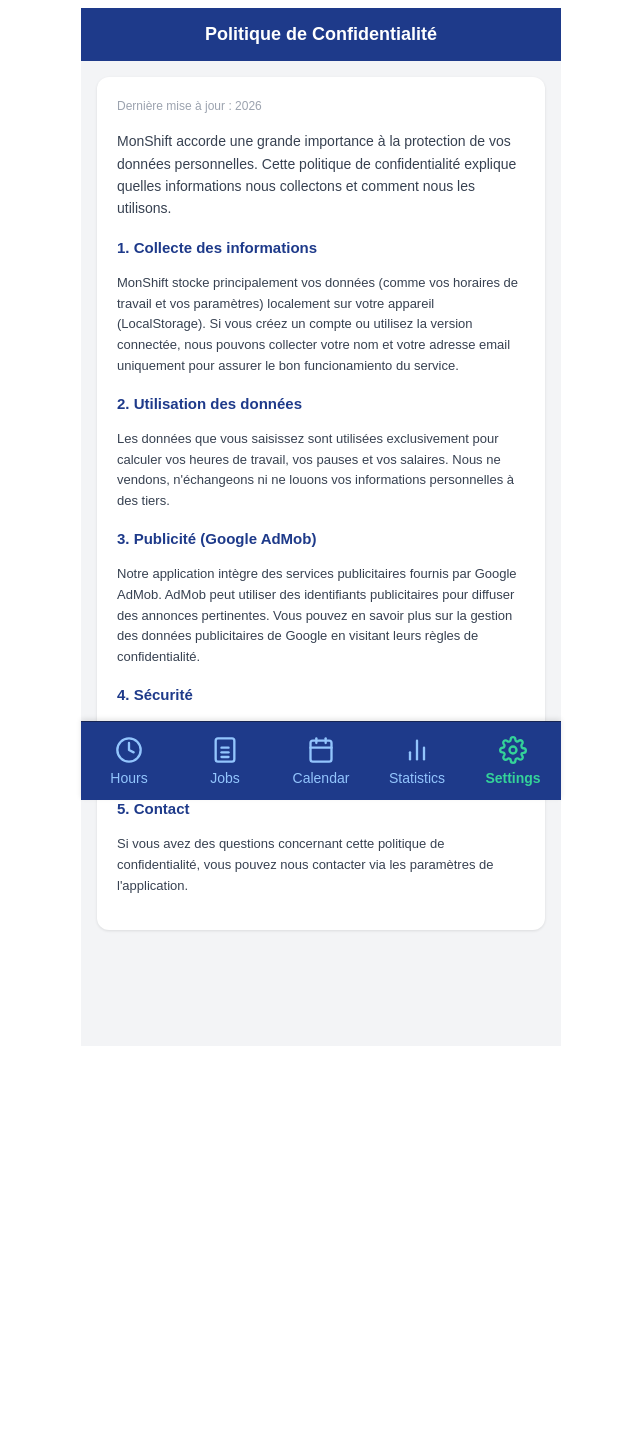
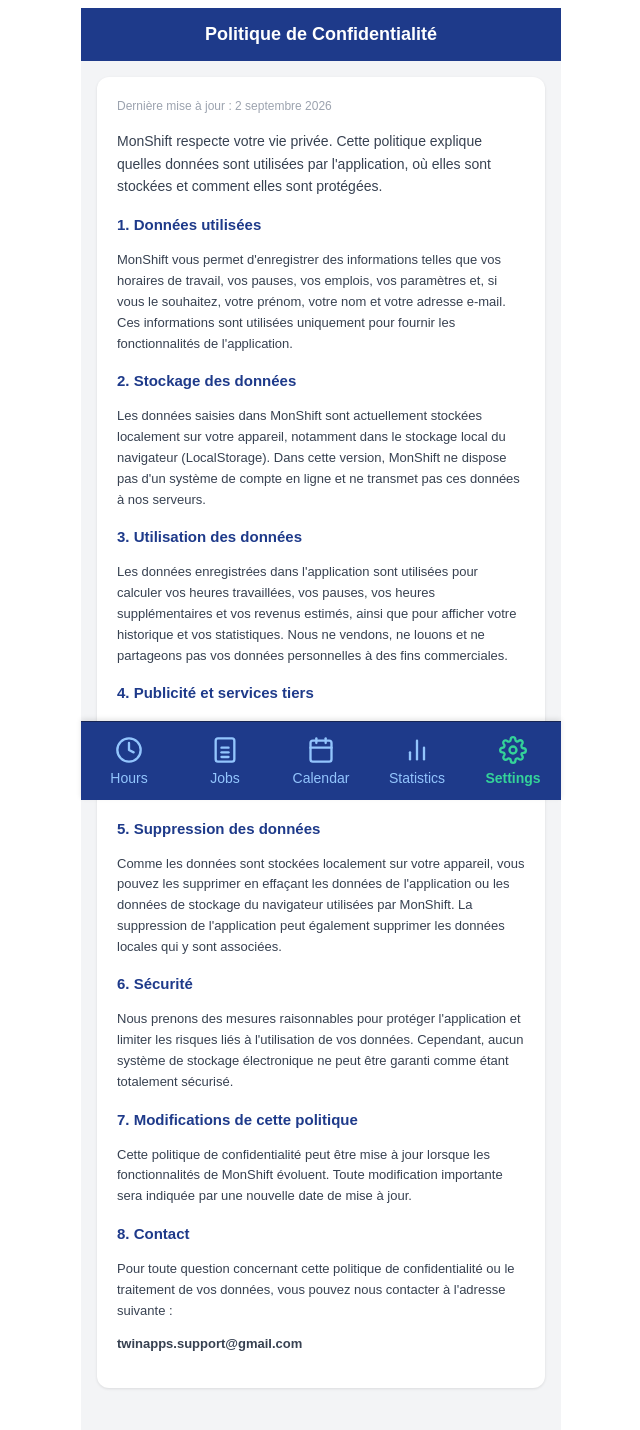
Before and after one commit to NminaN85/Monshift, a Next.js app: page /privacy in a window 1280 px wide. Shown: the top 1430 px of the page, without its empty margins (319-959 px from the left). Before the commit the page ends 1054 px from the top, so only its background shows below. Built offline with nearby package versions, Linux system fonts and the light colour scheme.

Commit message:
Update page.jsx

```diff
--- a/src/app/privacy/page.jsx
+++ b/src/app/privacy/page.jsx
@@ -6,49 +6,123 @@
 const texts = {
   fr: {
     title: "Politique de Confidentialité",
-    lastUpdated: "Dernière mise à jour : 2026",
-    intro: "MonShift accorde une grande importance à la protection de vos données personnelles. Cette politique de confidentialité explique quelles informations nous collectons et comment nous les utilisons.",
-    section1Title: "1. Collecte des informations",
-    section1Text: "MonShift stocke principalement vos données (comme vos horaires de travail et vos paramètres) localement sur votre appareil (LocalStorage). Si vous créez un compte ou utilisez la version connectée, nous pouvons collecter votre nom et votre adresse email uniquement pour assurer le bon funcionamiento du service.",
-    section2Title: "2. Utilisation des données",
-    section2Text: "Les données que vous saisissez sont utilisées exclusivement pour calculer vos heures de travail, vos pauses et vos salaires. Nous ne vendons, n'échangeons ni ne louons vos informations personnelles à des tiers.",
-    section3Title: "3. Publicité (Google AdMob)",
-    section3Text: "Notre application intègre des services publicitaires fournis par Google AdMob. AdMob peut utiliser des identifiants publicitaires pour diffuser des annonces pertinentes. Vous pouvez en savoir plus sur la gestion des données publicitaires de Google en visitant leurs règles de confidentialité.",
-    section4Title: "4. Sécurité",
-    section4Text: "Nous mettons en œuvre des mesures de sécurité appropriées pour protéger vos informations contre tout accès non autorisé ou modification.",
-    section5Title: "5. Contact",
-    section5Text: "Si vous avez des questions concernant cette politique de confidentialité, vous pouvez nous contacter via les paramètres de l'application."
+    lastUpdated: "Dernière mise à jour : 2 septembre 2026",
+    intro:
+      "MonShift respecte votre vie privée. Cette politique explique quelles données sont utilisées par l'application, où elles sont stockées et comment elles sont protégées.",
+
+    section1Title: "1. Données utilisées",
+    section1Text:
+      "MonShift vous permet d'enregistrer des informations telles que vos horaires de travail, vos pauses, vos emplois, vos paramètres et, si vous le souhaitez, votre prénom, votre nom et votre adresse e-mail. Ces informations sont utilisées uniquement pour fournir les fonctionnalités de l'application.",
+
+    section2Title: "2. Stockage des données",
+    section2Text:
+      "Les données saisies dans MonShift sont actuellement stockées localement sur votre appareil, notamment dans le stockage local du navigateur (LocalStorage). Dans cette version, MonShift ne dispose pas d'un système de compte en ligne et ne transmet pas ces données à nos serveurs.",
+
+    section3Title: "3. Utilisation des données",
+    section3Text:
+      "Les données enregistrées dans l'application sont utilisées pour calculer vos heures travaillées, vos pauses, vos heures supplémentaires et vos revenus estimés, ainsi que pour afficher votre historique et vos statistiques. Nous ne vendons, ne louons et ne partageons pas vos données personnelles à des fins commerciales.",
+
+    section4Title: "4. Publicité et services tiers",
+    section4Text:
+      "La version actuelle de MonShift ne contient pas de publicité et n'utilise pas Google AdMob. Si des services publicitaires ou d'autres services tiers sont ajoutés dans une future version, cette politique de confidentialité sera mise à jour afin de décrire leur utilisation.",
+
+    section5Title: "5. Suppression des données",
+    section5Text:
+      "Comme les données sont stockées localement sur votre appareil, vous pouvez les supprimer en effaçant les données de l'application ou les données de stockage du navigateur utilisées par MonShift. La suppression de l'application peut également supprimer les données locales qui y sont associées.",
+
+    section6Title: "6. Sécurité",
+    section6Text:
+      "Nous prenons des mesures raisonnables pour protéger l'application et limiter les risques liés à l'utilisation de vos données. Cependant, aucun système de stockage électronique ne peut être garanti comme étant totalement sécurisé.",
+
+    section7Title: "7. Modifications de cette politique",
+    section7Text:
+      "Cette politique de confidentialité peut être mise à jour lorsque les fonctionnalités de MonShift évoluent. Toute modification importante sera indiquée par une nouvelle date de mise à jour.",
+
+    section8Title: "8. Contact",
+    section8Text:
+      "Pour toute question concernant cette politique de confidentialité ou le traitement de vos données, vous pouvez nous contacter à l'adresse suivante :",
+    email: "twinapps.support@gmail.com",
   },
+
   en: {
     title: "Privacy Policy",
-    lastUpdated: "Last updated: 2026",
-    intro: "MonShift values your privacy. This Privacy Policy explains what information we collect and how we use it.",
-    section1Title: "1. Information Collection",
-    section1Text: "MonShift primarily stores your data (such as your work hours and settings) locally on your device (LocalStorage). If you create an account, we may collect your name and email address solely to provide and improve the service.",
-    section2Title: "2. Use of Information",
-    section2Text: "The data you input is used exclusively to calculate your work hours, breaks, and earnings. We do not sell, trade, or rent your personal information to third parties.",
-    section3Title: "3. Advertising (Google AdMob)",
-    section3Text: "Our app integrates advertising services provided by Google AdMob. AdMob may use advertising identifiers to serve relevant ads. You can learn more about how Google handles ad data by visiting their privacy policy.",
-    section4Title: "4. Security",
-    section4Text: "We implement appropriate security measures to protect your information against unauthorized access or alteration.",
-    section5Title: "5. Contact Us",
-    section5Text: "If you have any questions regarding this Privacy Policy, please contact us through the app settings."
+    lastUpdated: "Last updated: September 2, 2026",
+    intro:
+      "MonShift respects your privacy. This policy explains what data is used by the app, where it is stored, and how it is handled.",
+
+    section1Title: "1. Data Used",
+    section1Text:
+      "MonShift allows you to enter information such as your work hours, breaks, jobs, settings and, if you choose, your first name, last name and email address. This information is used only to provide the app's features.",
+
+    section2Title: "2. Data Storage",
+    section2Text:
+      "Data entered into MonShift is currently stored locally on your device, including through the browser's local storage (LocalStorage). In this version, MonShift does not provide an online account system and does not transmit this data to our servers.",
+
+    section3Title: "3. Use of Data",
+    section3Text:
+      "Information stored in the app is used to calculate your worked hours, breaks, overtime and estimated earnings, and to display your history and statistics. We do not sell, rent or share your personal data for commercial purposes.",
+
+    section4Title: "4. Advertising and Third-Party Services",
+    section4Text:
+      "The current version of MonShift does not contain advertising and does not use Google AdMob. If advertising or other third-party services are added in a future version, this Privacy Policy will be updated to explain how they are used.",
+
+    section5Title: "5. Data Deletion",
+    section5Text:
+      "Because your data is stored locally on your device, you can delete it by clearing the app's data or the browser storage used by MonShift. Uninstalling the app may also remove locally stored data associated with it.",
+
+    section6Title: "6. Security",
+    section6Text:
+      "We take reasonable measures to protect the application and reduce risks related to the use of your data. However, no electronic storage system can be guaranteed to be completely secure.",
+
+    section7Title: "7. Changes to This Policy",
+    section7Text:
+      "This Privacy Policy may be updated as MonShift's features evolve. Important changes will be reflected by a new update date.",
+
+    section8Title: "8. Contact Us",
+    section8Text:
+      "If you have any questions about this Privacy Policy or how your data is handled, you can contact us at:",
+    email: "twinapps.support@gmail.com",
   },
+
   ar: {
     title: "سياسة الخصوصية",
-    lastUpdated: "آخر تحديث: 2026",
-    intro: "يولي تطبيق MonShift اهتماماً بالغاً لحماية خصوصية بياناتك الشخصية. توضح سياسة الخصوصية هذه المعلومات التي نجمعها وكيفية استخدامها.",
-    section1Title: "1. جمع المعلومات",
-    section1Text: "يقوم تطبيق MonShift بتخزين بياناتك الأساسية (مثل ساعات العمل والإعدادات) محلياً على جهازك. إذا قمت بإنشاء حساب شخصي، فقد نجمع اسمك وبريدك الإلكتروني حصرياً لتقديم وتحسين الخدمة لك.",
-    section2Title: "2. استخدام البيانات",
-    section2Text: "تُستخدم البيانات التي تدخلها حصرياً لحساب ساعات عملك، الاستراحات، والأجور المتوقعة. نحن لا نبيع أو نتاجر أو نشارك معلوماتك الشخصية مع أي أطراف ثالثة.",
-    section3Title: "3. الإعلانات (Google AdMob)",
-    section3Text: "يستخدم تطبيقنا خدمات الإعلانات المقدمة من Google AdMob. قد تستخدم شبكة أدموب معرفات الإعلانات لعرض إعلانات ذات صلة. يمكنك معرفة المزيد حول كيفية تعامل جوجل مع بيانات الإعلانات من خلال سياسة خصوصية جوجل.",
-    section4Title: "4. الأمان",
-    section4Text: "نحن نطبق تدابير أمنية مناسبة لحماية معلوماتك من الوصول غير autorizado أو التغيير أو الإفصاح.",
-    section5Title: "5. الاتصال بنا",
-    section5Text: "إذا كان لديك أي استفسارات بخصوص سياسة الخصوصية هذه، يمكنك التواصل معنا من خلال صفحة الإعدادات في التطبيق."
-  }
+    lastUpdated: "آخر تحديث: 2 سبتمبر 2026",
+    intro:
+      "يحترم تطبيق MonShift خصوصيتك. توضح سياسة الخصوصية هذه البيانات التي يستخدمها التطبيق، ومكان تخزينها، وكيفية التعامل معها.",
+
+    section1Title: "1. البيانات المستخدمة",
+    section1Text:
+      "يتيح لك MonShift إدخال معلومات مثل ساعات العمل، والاستراحات، وأماكن العمل، والإعدادات، وكذلك اسمك الأول واسم العائلة وعنوان بريدك الإلكتروني إذا اخترت إدخالها. تُستخدم هذه المعلومات فقط لتوفير وظائف التطبيق.",
+
+    section2Title: "2. تخزين البيانات",
+    section2Text:
+      "يتم حاليًا تخزين البيانات التي تدخلها في MonShift محليًا على جهازك، بما في ذلك باستخدام التخزين المحلي للمتصفح (LocalStorage). في هذه النسخة، لا يحتوي MonShift على نظام حسابات Online ولا يتم إرسال هذه البيانات إلى خوادمنا.",
+
+    section3Title: "3. استخدام البيانات",
+    section3Text:
+      "تُستخدم البيانات المحفوظة في التطبيق لحساب ساعات العمل، والاستراحات، والساعات الإضافية، والأجور التقديرية، وكذلك لعرض السجل والإحصائيات. نحن لا نبيع أو نؤجر أو نشارك بياناتك الشخصية لأغراض تجارية.",
+
+    section4Title: "4. الإعلانات وخدمات الجهات الخارجية",
+    section4Text:
+      "النسخة الحالية من MonShift لا تحتوي على إعلانات ولا تستخدم Google AdMob. إذا تمت إضافة خدمات إعلانية أو خدمات أخرى تابعة لجهات خارجية في إصدار مستقبلي، فسيتم تحديث سياسة الخصوصية لتوضيح كيفية استخدامها.",
+
+    section5Title: "5. حذف البيانات",
+    section5Text:
+      "نظرًا لأن بياناتك يتم تخزينها محليًا على جهازك، يمكنك حذفها من خلال مسح بيانات التطبيق أو بيانات التخزين الخاصة بالمتصفح التي يستخدمها MonShift. وقد يؤدي حذف التطبيق أيضًا إلى حذف البيانات المحلية المرتبطة به.",
+
+    section6Title: "6. الأمان",
+    section6Text:
+      "نتخذ إجراءات معقولة لحماية التطبيق وتقليل المخاطر المتعلقة باستخدام بياناتك. ومع ذلك، لا يمكن ضمان أن يكون أي نظام تخزين إلكتروني آمنًا بشكل كامل.",
+
+    section7Title: "7. تعديلات سياسة الخصوصية",
+    section7Text:
+      "قد يتم تحديث سياسة الخصوصية هذه عندما تتطور وظائف MonShift. وسيتم توضيح التغييرات المهمة من خلال تحديث تاريخ السياسة.",
+
+    section8Title: "8. الاتصال بنا",
+    section8Text:
+      "إذا كان لديك أي سؤال بخصوص سياسة الخصوصية أو كيفية التعامل مع بياناتك، يمكنك التواصل معنا عبر البريد الإلكتروني التالي:",
+    email: "twinapps.support@gmail.com",
+  },
 };
 
 export default function PrivacyPage() {
@@ -59,36 +133,124 @@
     if (savedLang) setLang(savedLang);
   }, []);
 
-  const t = texts[lang] || texts["fr"];
+  const t = texts[lang] || texts.fr;
 
   return (
-    <main style={{ maxWidth: "480px", margin: "0 auto", paddingBottom: "100px", fontFamily: "sans-serif", background: "#f3f4f6", minHeight: "100vh", direction: lang === "ar" ? "rtl" : "ltr" }}>
-
-      <header style={{ background: "#1e3a8a", color: "white", padding: "16px", textAlign: "center", fontSize: "18px", fontWeight: "bold" }}>
+    <main
+      style={{
+        maxWidth: "480px",
+        margin: "0 auto",
+        paddingBottom: "100px",
+        fontFamily: "sans-serif",
+        background: "#f3f4f6",
+        minHeight: "100vh",
+        direction: lang === "ar" ? "rtl" : "ltr",
+      }}
+    >
+      <header
+        style={{
+          background: "#1e3a8a",
+          color: "white",
+          padding: "16px",
+          textAlign: "center",
+          fontSize: "18px",
+          fontWeight: "bold",
+        }}
+      >
         {t.title}
       </header>
 
       <div style={{ padding: "16px" }}>
-        <div style={{ background: "white", padding: "20px", borderRadius: "12px", boxShadow: "0 1px 3px rgba(0,0,0,0.1)", lineHeight: "1.6", color: "#374151" }}>
+        <div
+          style={{
+            background: "white",
+            padding: "20px",
+            borderRadius: "12px",
+            boxShadow: "0 1px 3px rgba(0,0,0,0.1)",
+            lineHeight: "1.6",
+            color: "#374151",
+          }}
+        >
+          <div
+            style={{
+              fontSize: "12px",
+              color: "#9ca3af",
+              marginBottom: "12px",
+            }}
+          >
+            {t.lastUpdated}
+          </div>
 
-          <div style={{ fontSize: "12px", color: "#9ca3af", marginBottom: "12px" }}>{t.lastUpdated}</div>
-          <p style={{ fontSize: "14px", marginBottom: "16px" }}>{t.intro}</p>
+          <p style={{ fontSize: "14px", marginBottom: "16px" }}>
+            {t.intro}
+          </p>
 
-          <h3 style={{ fontSize: "15px", fontWeight: "bold", color: "#1e3a8a", marginBottom: "6px" }}>{t.section1Title}</h3>
-          <p style={{ fontSize: "13px", marginBottom: "14px" }}>{t.section1Text}</p>
+          <h3 style={{ fontSize: "15px", fontWeight: "bold", color: "#1e3a8a", marginBottom: "6px" }}>
+            {t.section1Title}
+          </h3>
+          <p style={{ fontSize: "13px", marginBottom: "14px" }}>
+            {t.section1Text}
+          </p>
 
-          <h3 style={{ fontSize: "15px", fontWeight: "bold", color: "#1e3a8a", marginBottom: "6px" }}>{t.section2Title}</h3>
-          <p style={{ fontSize: "13px", marginBottom: "14px" }}>{t.section2Text}</p>
+          <h3 style={{ fontSize: "15px", fontWeight: "bold", color: "#1e3a8a", marginBottom: "6px" }}>
+            {t.section2Title}
+          </h3>
+          <p style={{ fontSize: "13px", marginBottom: "14px" }}>
+            {t.section2Text}
+          </p>
 
-          <h3 style={{ fontSize: "15px", fontWeight: "bold", color: "#1e3a8a", marginBottom: "6px" }}>{t.section3Title}</h3>
-          <p style={{ fontSize: "13px", marginBottom: "14px" }}>{t.section3Text}</p>
+          <h3 style={{ fontSize: "15px", fontWeight: "bold", color: "#1e3a8a", marginBottom: "6px" }}>
+            {t.section3Title}
+          </h3>
+          <p style={{ fontSize: "13px", marginBottom: "14px" }}>
+            {t.section3Text}
+          </p>
 
-          <h3 style={{ fontSize: "15px", fontWeight: "bold", color: "#1e3a8a", marginBottom: "6px" }}>{t.section4Title}</h3>
-          <p style={{ fontSize: "13px", marginBottom: "14px" }}>{t.section4Text}</p>
+          <h3 style={{ fontSize: "15px", fontWeight: "bold", color: "#1e3a8a", marginBottom: "6px" }}>
+            {t.section4Title}
+          </h3>
+          <p style={{ fontSize: "13px", marginBottom: "14px" }}>
+            {t.section4Text}
+          </p>
 
-          <h3 style={{ fontSize: "15px", fontWeight: "bold", color: "#1e3a8a", marginBottom: "6px" }}>{t.section5Title}</h3>
-          <p style={{ fontSize: "13px" }}>{t.section5Text}</p>
+          <h3 style={{ fontSize: "15px", fontWeight: "bold", color: "#1e3a8a", marginBottom: "6px" }}>
+            {t.section5Title}
+          </h3>
+          <p style={{ fontSize: "13px", marginBottom: "14px" }}>
+            {t.section5Text}
+          </p>
 
+          <h3 style={{ fontSize: "15px", fontWeight: "bold", color: "#1e3a8a", marginBottom: "6px" }}>
+            {t.section6Title}
+          </h3>
+          <p style={{ fontSize: "13px", marginBottom: "14px" }}>
+            {t.section6Text}
+          </p>
+
+          <h3 style={{ fontSize: "15px", fontWeight: "bold", color: "#1e3a8a", marginBottom: "6px" }}>
+            {t.section7Title}
+          </h3>
+          <p style={{ fontSize: "13px", marginBottom: "14px" }}>
+            {t.section7Text}
+          </p>
+
+          <h3 style={{ fontSize: "15px", fontWeight: "bold", color: "#1e3a8a", marginBottom: "6px" }}>
+            {t.section8Title}
+          </h3>
+          <p style={{ fontSize: "13px", marginBottom: "6px" }}>
+            {t.section8Text}
+          </p>
+
+          <p
+            style={{
+              fontSize: "13px",
+              fontWeight: "bold",
+              direction: "ltr",
+              textAlign: lang === "ar" ? "right" : "left",
+            }}
+          >
+            {t.email}
+          </p>
         </div>
       </div>
 
```
